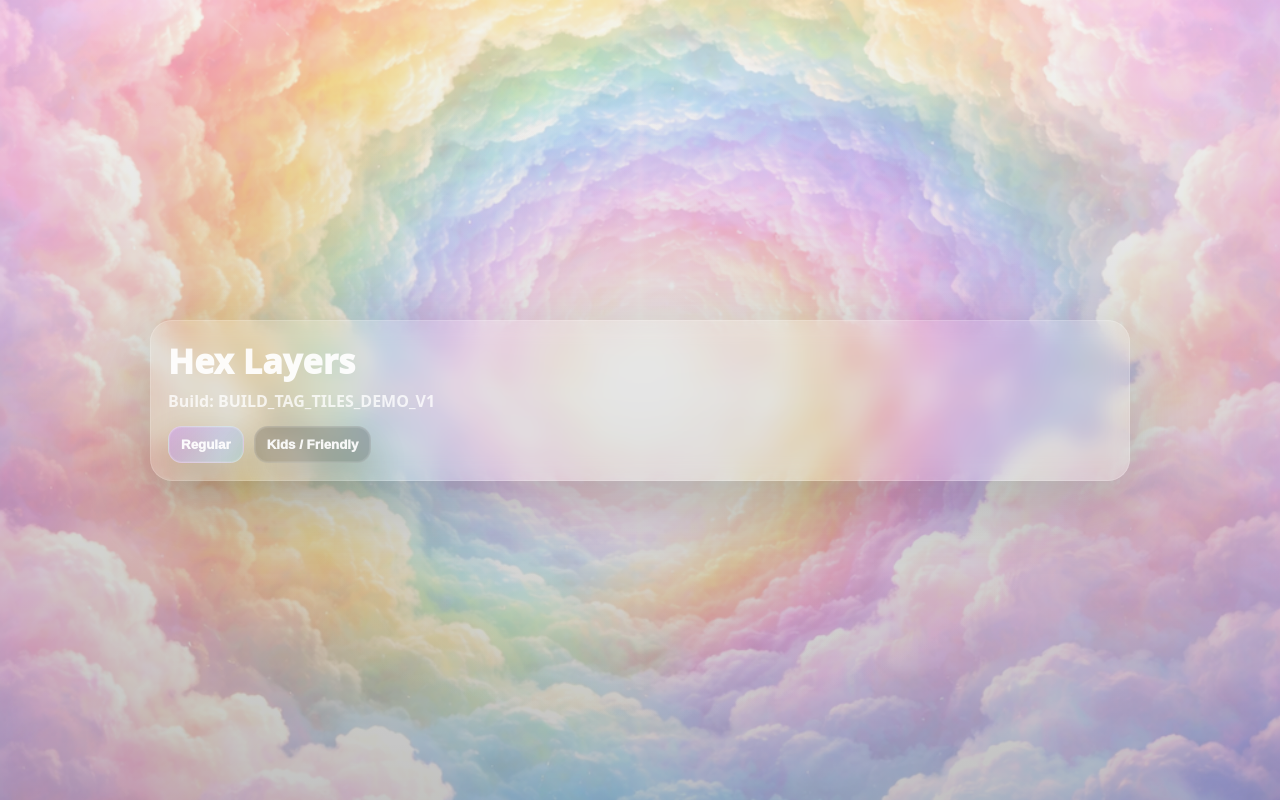
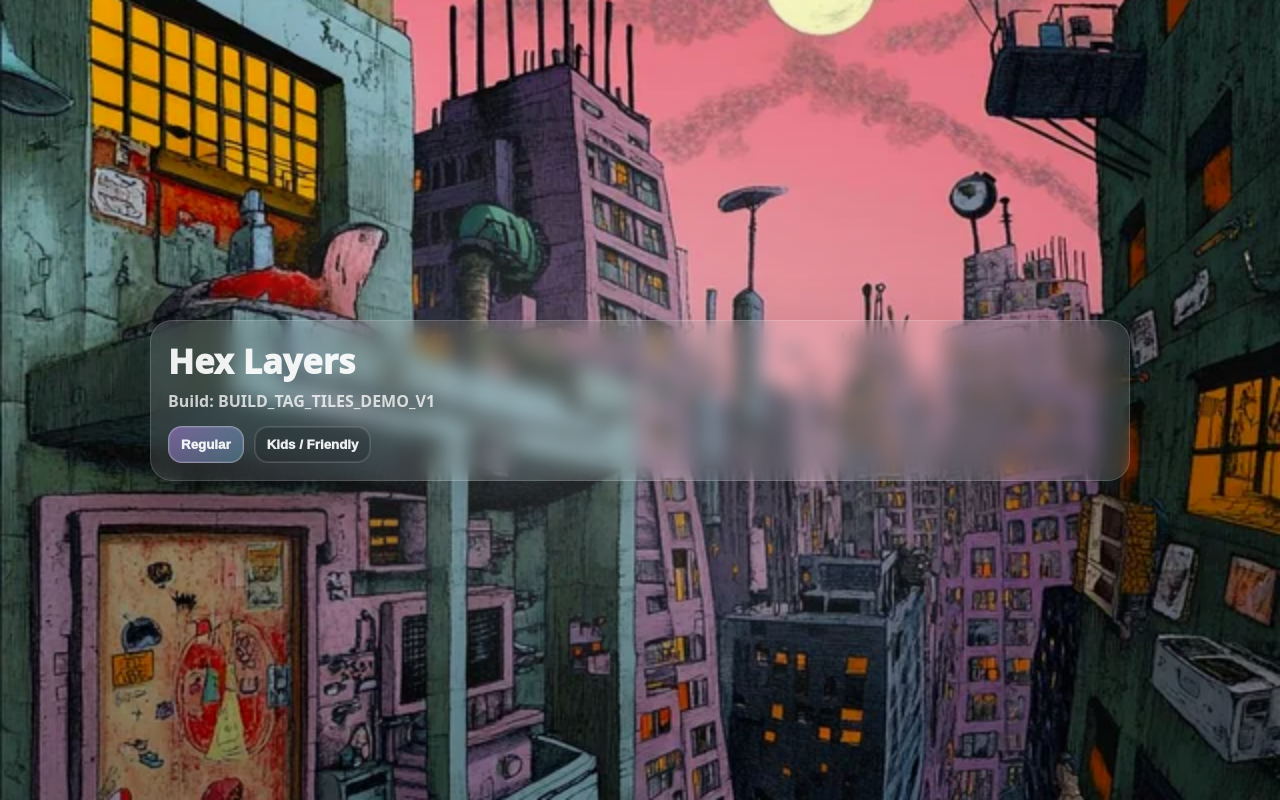
Before and after one commit to Outrageous-Yak/TestGame, a React (Vite) app: page / in a window 1280 px wide. Built offline with nearby package versions, Linux system fonts and the light colour scheme.

Commit message:
Update app.tsx

```diff
--- a/src/ui/app.tsx
+++ b/src/ui/app.tsx
@@ -25,7 +25,7 @@ type LogEntry = { n: number; t: string; msg: string; kind?: "ok" | "bad" | "info
    Config
 ========================================================= */
 const BUILD_TAG = "BUILD_TAG_TILES_DEMO_V1";
-const GAME_BG_URL = "images/ui/board-bg.png";
+const GAME_BG_URL = "images/ui/IMG_4074.webp";
 
 /* =========================================================
    Helpers
```
